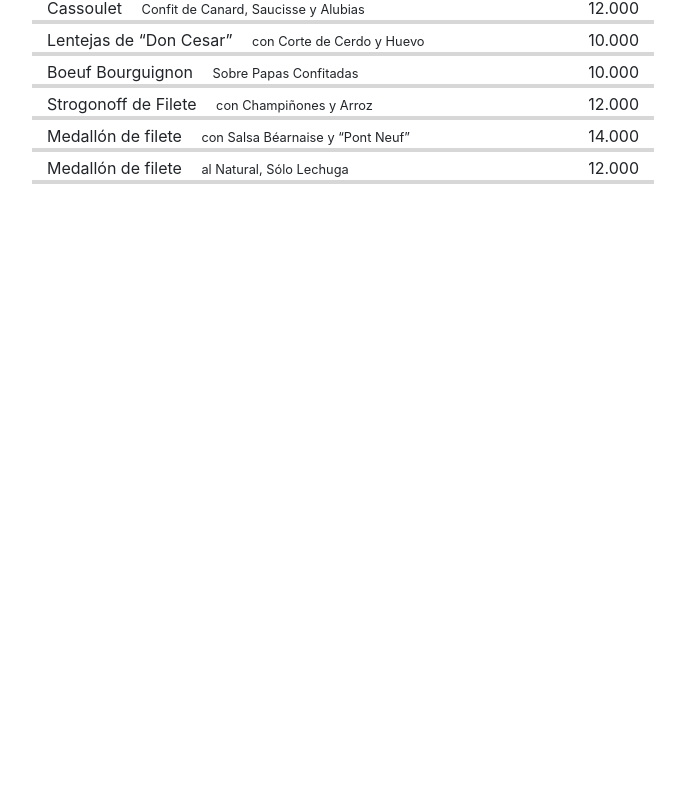
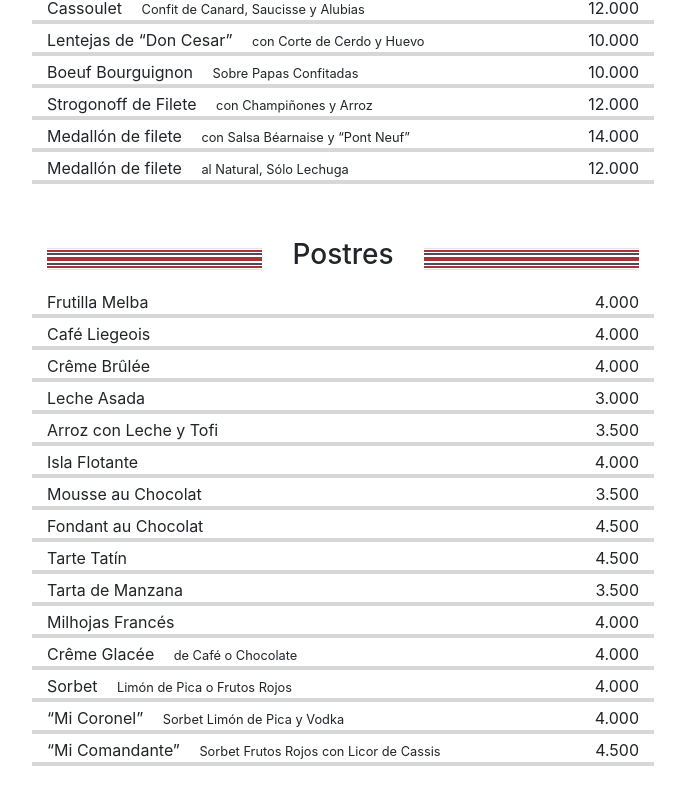
Before and after one commit to durbonca/Menu-QR-Google-sheet, a React (Create React App) app: page /Family in a window 1280 px wide. Shown: the part 2242-3046 px from the top of the page, without its empty margins (297-982 px from the left). Before the commit the page ends 2514 px from the top, so only its background shows below. Built offline with nearby package versions, Linux system fonts and the light colour scheme.

Commit message:
adding postres to carta food

```diff
--- a/src/App.js
+++ b/src/App.js
@@ -8,12 +8,13 @@ import Chesse from './components/Chesse'
 import Wine from './components/Wine'
 import Coffe from './components/Coffe'
 import Home from './pages/home'
+import Postres from './components/Postres'
 
 function App() {
   return (
     <div className="App mb-3">
         <Switch>
-                <Route path="/Family" render={() => <div><h1 className="mt-5">CARTA DE PLATOS</h1><Family/></div>} />
+                <Route path="/Family" render={() => <div><h1 className="mt-5">CARTA DE PLATOS</h1><Family/><Postres/></div>} />
                 <Route path="/Wine" render={() => <div><h1 className="mt-5">CARTA DE VINOS</h1> <Wine/></div>} />
                 <Route path="/Beer" render={() => <div><h1 className="mt-5">CARTA DE BAR</h1><Beer/><Licor/><Coffe/><Chesse/></div>} />
                {/*  <Route path="/Licor" render={() => <div><h1 className="mt-5">CARTA DE LICORES</h1> </div>} />
--- /dev/null
+++ b/src/components/Postres.js
@@ -0,0 +1,29 @@
+import React from "react"
+import dataPostres from '../data/dataPostres';
+import Product from './Product'
+import {Link} from 'react-router-dom'
+import Bars from "./bars"
+
+class Family extends React.Component {
+
+    render (){
+      return  <div className="container-fluid offset-md-3 col-md-6 mt-5 mb-5 px-4">
+                <Link className="btn backButtom" to="/"><span className="emoji" role="img" aria-label={""}>🔙</span></Link>
+                {dataPostres.map(function (dataPostres){
+                    return <div>
+                                <div className="row mt-5 d-flex align-items-center">
+                                    <Bars/>
+                                    <h3 className="col-auto text-center">{dataPostres.title}</h3>
+                                    <Bars/>
+                                    <p><i>{dataPostres.description}</i></p>
+                                </div>
+                                <Product product={dataPostres.products}/>
+                            </div>
+                })}
+
+              </div>
+    }
+}
+
+
+export default Family
--- a/src/data/dataCoffe.js
+++ b/src/data/dataCoffe.js
@@ -1,98 +1,4 @@
 const dataCoffe = [{
-        title: 'Postres',
-        products: [{
-                id: 1,
-                name: 'Frutilla Melba',
-                description: '',
-                price: '4.000'
-            },
-            {
-                id: 2,
-                name: 'Café Liegeois',
-                description: '',
-                price: '4.000'
-            },
-            {
-                id: 3,
-                name: 'Crême Brûlée',
-                description: '',
-                price: '4.000'
-            },
-            {
-                id: 4,
-                name: 'Leche Asada',
-                description: '',
-                price: '3.000'
-            },
-            {
-                id: 5,
-                name: 'Arroz con Leche y Tofi',
-                description: '',
-                price: '3.500'
-            },
-            {
-                id: 6,
-                name: 'Isla Flotante',
-                description: '',
-                price: '4.000'
-            },
-            {
-                id: 7,
-                name: 'Mousse au Chocolat',
-                description: '',
-                price: '3.500'
-            },
-            {
-                id: 8,
-                name: 'Fondant au Chocolat',
-                description: '',
-                price: '4.500'
-            },
-            {
-                id: 9,
-                name: 'Tarte Tatín',
-                description: '',
-                price: '4.500'
-            },
-            {
-                id: 10,
-                name: 'Tarta de Manzana',
-                description: '',
-                price: '3.500'
-            },
-            {
-                id: 11,
-                name: 'Milhojas Francés',
-                description: '',
-                price: '4.000'
-            },
-            {
-                id: 12,
-                name: 'Crême Glacée',
-                description: 'de Café o Chocolate',
-                price: '4.000'
-            },
-            {
-                id: 13,
-                name: 'Sorbet',
-                description: 'Limón de Pica o Frutos Rojos',
-                price: '4.000'
-            },
-            {
-                id: 14,
-                name: '“Mi Coronel”',
-                description: 'Sorbet Limón de Pica y Vodka',
-                price: '4.000'
-            },
-            {
-                id: 15,
-                name: '“Mi Comandante”',
-                description: 'Sorbet Frutos Rojos con Licor de Cassis',
-                price: '4.500'
-            }
-        ]
-    },
-    {
         title: 'Café de Grano',
         products: [{
                 id: 1,
--- /dev/null
+++ b/src/data/dataPostres.js
@@ -0,0 +1,98 @@
+const dataPostres = [
+{
+    title: 'Postres',
+    products: [{
+            id: 1,
+            name: 'Frutilla Melba',
+            description: '',
+            price: '4.000'
+        },
+        {
+            id: 2,
+            name: 'Café Liegeois',
+            description: '',
+            price: '4.000'
+        },
+        {
+            id: 3,
+            name: 'Crême Brûlée',
+            description: '',
+            price: '4.000'
+        },
+        {
+            id: 4,
+            name: 'Leche Asada',
+            description: '',
+            price: '3.000'
+        },
+        {
+            id: 5,
+            name: 'Arroz con Leche y Tofi',
+            description: '',
+            price: '3.500'
+        },
+        {
+            id: 6,
+            name: 'Isla Flotante',
+            description: '',
+            price: '4.000'
+        },
+        {
+            id: 7,
+            name: 'Mousse au Chocolat',
+            description: '',
+            price: '3.500'
+        },
+        {
+            id: 8,
+            name: 'Fondant au Chocolat',
+            description: '',
+            price: '4.500'
+        },
+        {
+            id: 9,
+            name: 'Tarte Tatín',
+            description: '',
+            price: '4.500'
+        },
+        {
+            id: 10,
+            name: 'Tarta de Manzana',
+            description: '',
+            price: '3.500'
+        },
+        {
+            id: 11,
+            name: 'Milhojas Francés',
+            description: '',
+            price: '4.000'
+        },
+        {
+            id: 12,
+            name: 'Crême Glacée',
+            description: 'de Café o Chocolate',
+            price: '4.000'
+        },
+        {
+            id: 13,
+            name: 'Sorbet',
+            description: 'Limón de Pica o Frutos Rojos',
+            price: '4.000'
+        },
+        {
+            id: 14,
+            name: '“Mi Coronel”',
+            description: 'Sorbet Limón de Pica y Vodka',
+            price: '4.000'
+        },
+        {
+            id: 15,
+            name: '“Mi Comandante”',
+            description: 'Sorbet Frutos Rojos con Licor de Cassis',
+            price: '4.500'
+        }
+    ]
+}
+]
+
+export default dataPostres
```
